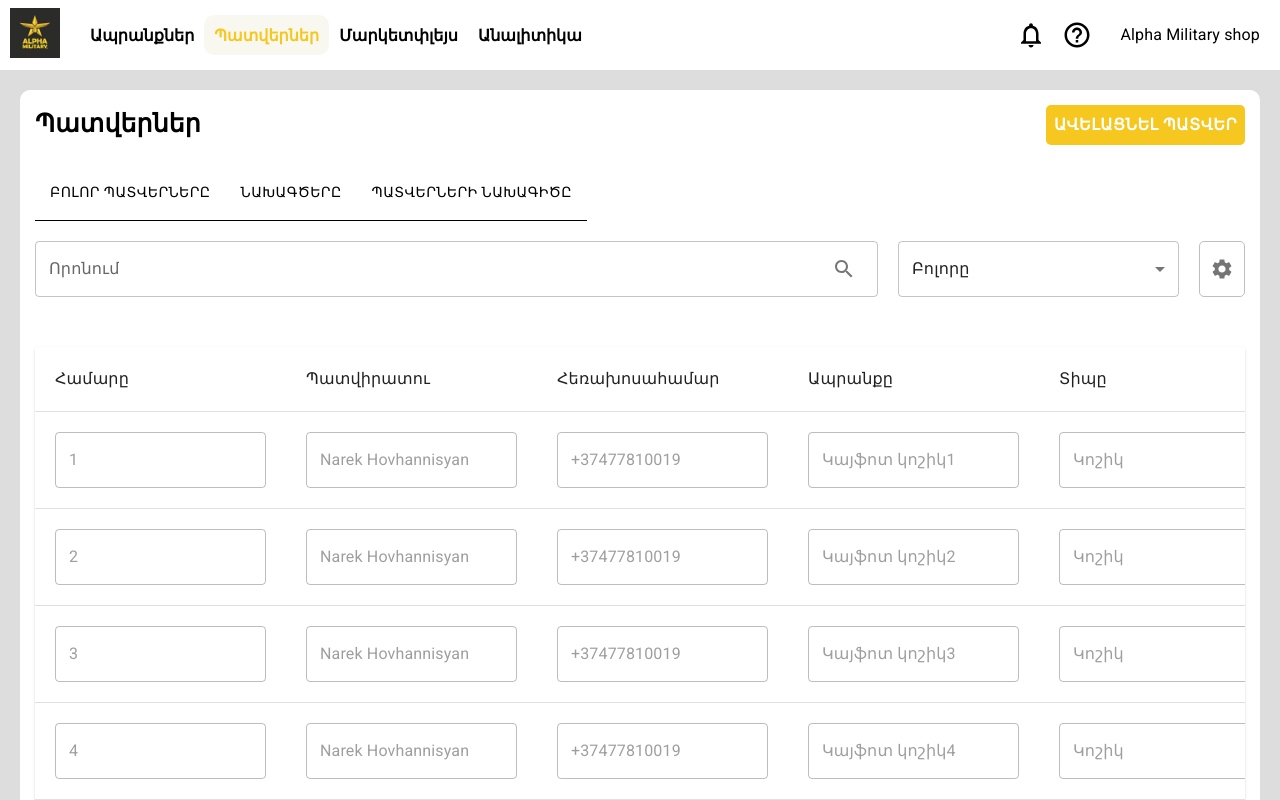
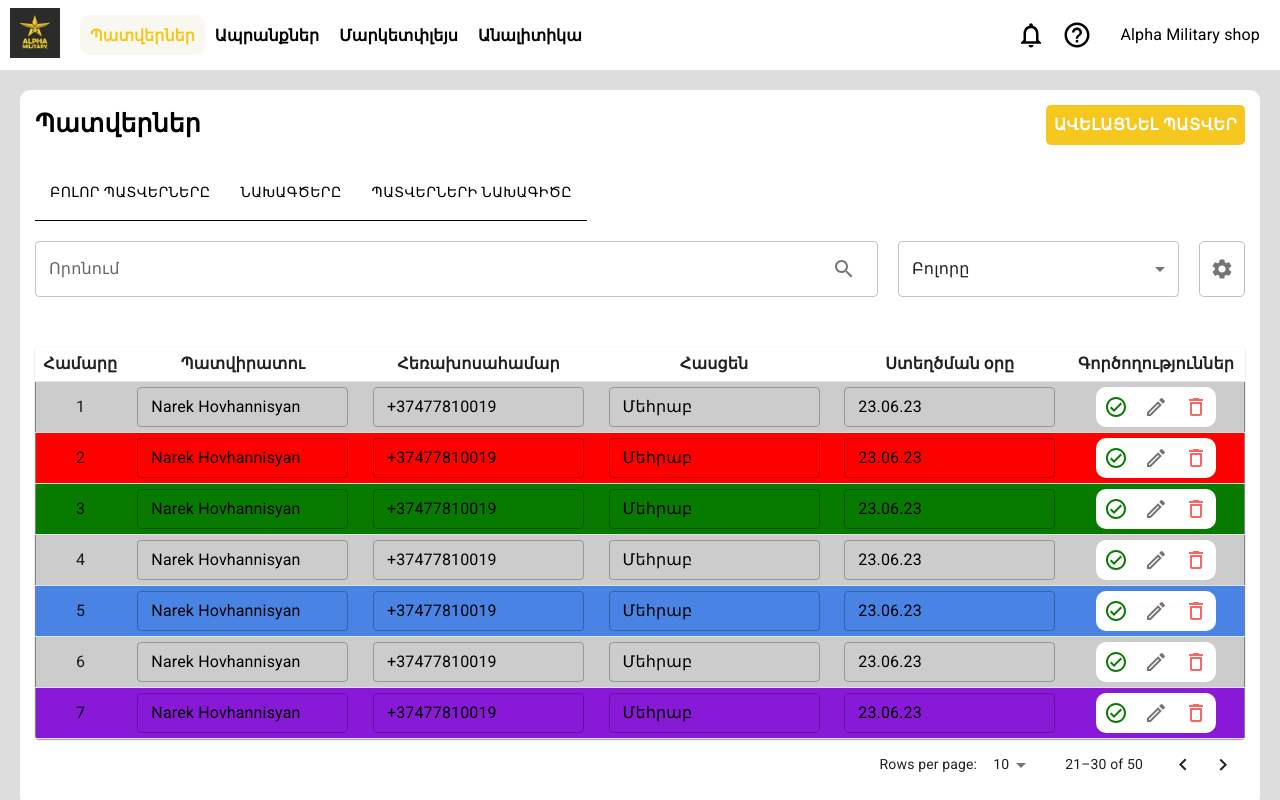
Before and after one commit to Narek20/alpha-admin-FE, a React (Create React App) app: page /orders in a window 1280 px wide. Shown: the top 800 px of the page. Built offline with nearby package versions, Linux system fonts and the light colour scheme.

Commit message:
added main search

```diff
--- a/src/components/features/HomeComponents/CommonStatistics/index.tsx
+++ b/src/components/features/HomeComponents/CommonStatistics/index.tsx
@@ -1,5 +1,5 @@
-import { Box, Tooltip, Typography } from '@mui/material'
-import QuestionMarkOutlinedIcon from '@mui/icons-material/QuestionMarkOutlined'
+import { Box, Typography } from '@mui/material'
+import CommonSearch from '@shared/CommonSearch'
 import SectionHeader from '@shared/SectionTitle'
 import { commonStatistics } from '@utils/statistics/constants'
 
@@ -10,13 +10,7 @@ const CommonStatistics = () => {
     <Box className={styles.statistics}>
       <SectionHeader title="Ընդհանուր Ստատիստիկա" />
       <Box className={styles.statisticContainer}>
-        <Typography className={styles.totalPrice}>2340230դր․</Typography>
-        <Tooltip
-          className={styles.tooltip}
-          title="Ընդհանուր եկամուտը շաբաթվա կտրվածքով"
-        >
-          <QuestionMarkOutlinedIcon />
-        </Tooltip>
+        <CommonSearch />
       </Box>
       <hr />
       {commonStatistics.map((statistic) => (
--- a/src/components/features/OrderComponents/OrderTable/index.tsx
+++ b/src/components/features/OrderComponents/OrderTable/index.tsx
@@ -22,9 +22,9 @@ import CheckCircleOutlineOutlinedIcon from '@mui/icons-material/CheckCircleOutli
 import OrdersModal from '@shared/OrdersModal'
 import { OrdersContext } from 'contexts/order.context'
 import {
-  OrderStatuses,
   OrderTableColumns,
   OrderTableKeys,
+  orderRowColor,
   orderStatusStyles,
 } from '@utils/order/constants'
 import Pagination from '@shared/Pagination'
@@ -82,7 +82,7 @@ const OrderTable = () => {
           <TableHead>
             <TableRow>
               {OrderTableColumns.map((key) => (
-                <TableCell align="left">
+                <TableCell align="center">
                   <Typography className={styles.headCell}>{key}</Typography>
                 </TableCell>
               ))}
@@ -92,58 +92,41 @@ const OrderTable = () => {
             {orders.map((order, index) => (
               <TableRow
                 key={order.title}
-                sx={{ padding: 20 }}
-                className={styles.bodyRow}
+                sx={{
+                  padding: 20,
+                  backgroundColor: orderRowColor(order.status),
+                  border: `1px solid gray`,
+                }}
+                className={styles[orderStatusStyles(order.status)]}
               >
-                {OrderTableKeys.map((key: OrderTableKeysType) => (
+                {OrderTableKeys.map((key: OrderTableKeysType, ind) => (
                   <TableCell
                     key={key}
                     className={styles.bodyCell}
                     component="th"
                     scope="row"
-                    align="left"
+                    align="center"
                   >
+                    {ind === 0 ? (
+                      <Typography className={styles.index}>
+                        {order[key]}
+                      </Typography>
+                    ) : (
                       <TextField
                         defaultValue={order[key]}
+                        size="small"
                         className={styles.data}
                         disabled={!isEdit || index !== editRow}
                         onChange={(evt) => handleChange(key, evt.target.value)}
                       />
+                    )}
                   </TableCell>
                 ))}
                 <TableCell
                   className={styles.bodyCell}
                   component="th"
                   scope="row"
-                  align="left"
-                >
-                  <Select
-                    defaultValue={order.status}
-                    value={
-                      rowChanges?.status ? rowChanges?.status : order.status
-                    }
-                    className={
-                      styles[
-                        orderStatusStyles(
-                          rowChanges?.status ? rowChanges.status : order.status
-                        )
-                      ]
-                    }
-                    disabled={!isEdit || index !== editRow}
-                    onChange={(evt) =>
-                      handleChange(OrderTableKeysType.STATUS, evt.target.value)
-                    }
-                  >
-                    {OrderStatuses.map((status) => (
-                      <MenuItem value={status}>{status}</MenuItem>
-                    ))}
-                  </Select>
-                </TableCell>
-                <TableCell
-                  className={styles.bodyCell}
-                  component="th"
-                  scope="row"
-                  align="left"
+                  align="center"
                 >
                   <Box className={styles.actions}>
                     <IconButton
--- a/src/components/features/OrderComponents/OrderTable/styles.module.scss
+++ b/src/components/features/OrderComponents/OrderTable/styles.module.scss
@@ -1,66 +1,78 @@
 .tableContainer {
   .table {
     th {
-      padding: 20px;
-      text-wrap: nowrap;
+      padding: 5px;
 
       .headCell {
-        text-wrap: nowrap;
+        font-weight: 600;
       }
 
       .data {
-        width: max-content;
-      }
+        font-size: 1px;
+        & input {
+        }
 
-      .completed {
-        color: white;
-        background-color: #067b00;
-        font-size: 14px;
-        border-radius: 5px;
-        width: fit-content;
-        text-wrap: nowrap;
-      }
-
-      .canceled {
-        color: white;
-        background-color: #f96666;
-        font-size: 14px;
-        border-radius: 5px;
-        width: fit-content;
-        text-wrap: nowrap;
-      }
-
-      .delivery {
-        color: white;
-        background-color: #dac400;
-        font-size: 14px;
-        border-radius: 5px;
-        width: fit-content;
-        text-wrap: nowrap;
-      }
-
-      .packing {
-        color: white;
-        background-color: #881ad7;
-        font-size: 14px;
-        border-radius: 5px;
-        width: fit-content;
-        text-wrap: nowrap;
-      }
-
-      .received {
-        color: white;
-        background-color: rgb(68, 68, 255);
-        font-size: 14px;
-        border-radius: 5px;
-        width: fit-content;
-        text-wrap: nowrap;
+        & input:disabled {
+          -webkit-text-fill-color: black;
+        }
       }
 
       .actions {
         display: flex;
-        gap: 10px;
+        margin: auto;
+        background-color: white;
+        border-radius: 10px;
+        justify-content: center;
+        width: fit-content;
       }
     }
   }
 }
+
+@media only screen and (max-width: 1000px) {
+  .tableContainer {
+    .table {
+      th {
+        .actions {
+          display: none;
+        }
+
+        .headCell {
+          font-size: 10px;
+        }
+
+        .data {
+          & input {
+            font-size: 10px;
+          }
+        }
+      }
+    }
+  }
+}
+
+@media only screen and (max-width: 400px) {
+  .tableContainer {
+    .table {
+      th {
+        .actions {
+          display: none;
+        }
+
+        .index {
+          font-size: 8px;
+        }
+
+        .headCell {
+          font-size: 8px;
+        }
+
+        .data {
+          & input {
+            font-size: 8px;
+          }
+        }
+      }
+    }
+  }
+}
--- /dev/null
+++ b/src/components/shared/CommonSearch/index.tsx
@@ -0,0 +1,27 @@
+import { FC } from 'react'
+import {
+  Autocomplete,
+  InputAdornment,
+  MenuItem,
+  Select,
+  TextField,
+} from '@mui/material'
+
+import styles from './styles.module.scss'
+
+interface IProps {}
+
+const CommonSearch: FC<IProps> = ({}) => {
+  return (
+    <Autocomplete
+      disablePortal
+      id="combo-box-demo"
+      className={styles.search}
+      options={[]}
+      sx={{ width: 300 }}
+      renderInput={(params) => <TextField {...params} label="Որոնում" />}
+    />
+  )
+}
+
+export default CommonSearch
--- /dev/null
+++ b/src/components/shared/CommonSearch/styles.module.scss
@@ -0,0 +1,3 @@
+.search {
+  width: 100%;
+}
--- a/src/utils/navbar/constants.ts
+++ b/src/utils/navbar/constants.ts
@@ -1,11 +1,11 @@
 export const navlinks = [
+  {
+    title: 'Պատվերներ',
+    link: '/orders',
+  },
   {
     title: 'Ապրանքներ',
     link: '/products',
-  },
-  {
-    title: 'Պատվերներ',
-    link: '/orders',
   },
   {
     title: 'Մարկետփլեյս',
--- a/src/utils/order/constants.ts
+++ b/src/utils/order/constants.ts
@@ -4,14 +4,8 @@ export const OrderTableColumns = [
   'Համարը',
   'Պատվիրատու',
   'Հեռախոսահամար',
-  'Ապրանքը',
-  'Տիպը',
   'Հասցեն',
   'Ստեղծման օրը',
-  'Քանակը',
-  'Պահեստ',
-  'Գինը',
-  'Կարգավիճակը',
   'Գործողություններ',
 ]
 
@@ -19,13 +13,8 @@ export const OrderTableKeys = [
   OrderTableKeysType.ID,
   OrderTableKeysType.CUSTOMER_NAME,
   OrderTableKeysType.CUSTOMER_PHONE,
-  OrderTableKeysType.TITLE,
-  OrderTableKeysType.CATEGORY,
   OrderTableKeysType.ADDRESS,
   OrderTableKeysType.CREATED_AT,
-  OrderTableKeysType.QUANTITY,
-  OrderTableKeysType.STORAGE,
-  OrderTableKeysType.PRICE,
 ]
 
 export const OrderStatuses = [
@@ -50,3 +39,18 @@ export const orderStatusStyles = (status: OrderStatus): string => {
       return 'received'
   }
 }
+
+export const orderRowColor = (status: OrderStatus) : string => {
+  switch (status) {
+    case OrderStatus.CANCELED:
+      return '#FF0000'
+    case OrderStatus.PACKING:
+      return '#881AD7'
+    case OrderStatus.DELIVERY:
+      return '#067B00'
+    case OrderStatus.COMPLETED:
+      return '#CCCCCC'
+    default:
+      return '#4984E5'
+  }
+}
```
Lines whose indentation alone changed are shown as unchanged.
